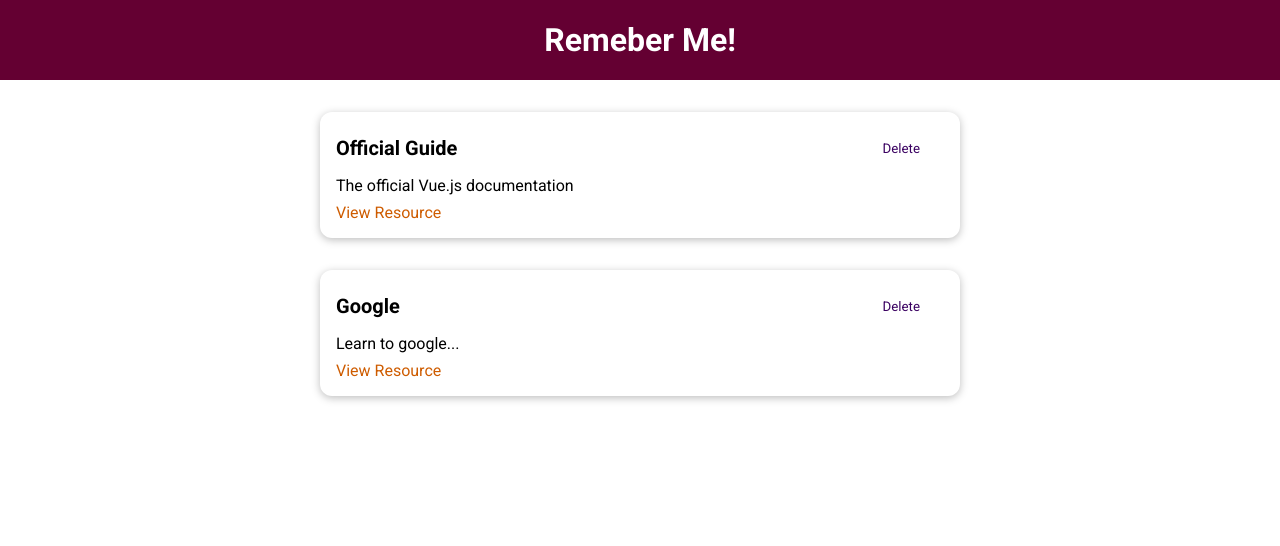
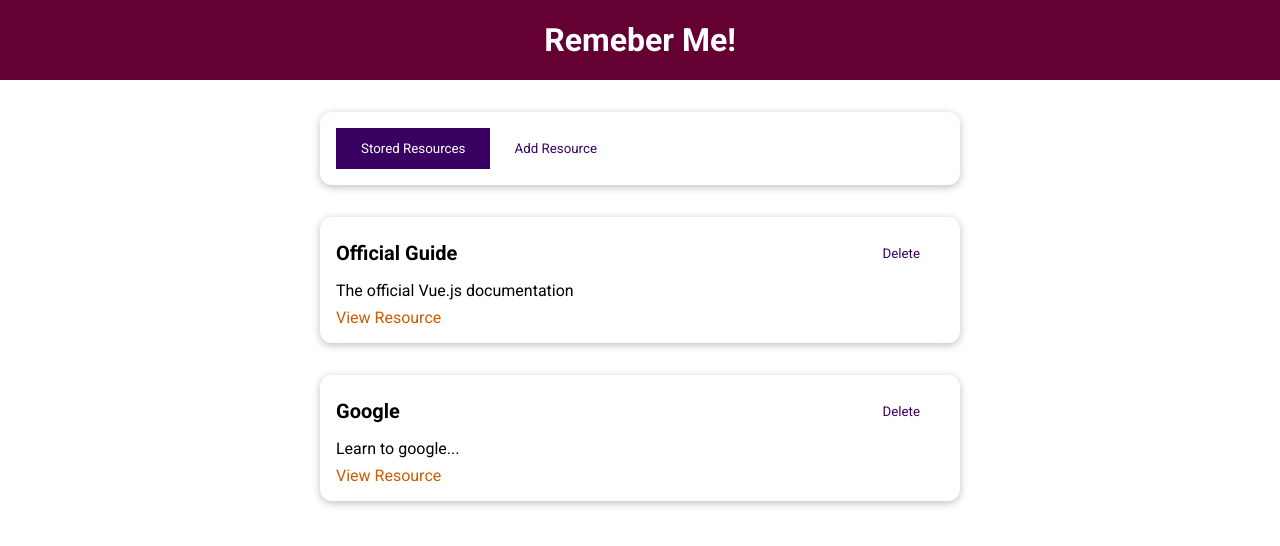
Before and after one commit to cigna2020/learning_resources_app_vue, a Vue app: page / in a window 1280 px wide. Shown: the top 546 px of the page. Built offline with nearby package versions, Linux system fonts and the light colour scheme.

Commit message:
Add a component with two buttons to change between a list and add a new item

```diff
--- a/src/App.vue
+++ b/src/App.vue
@@ -1,34 +1,16 @@
 <template>
   <TheHeader title="Remeber Me!"></TheHeader>
-  <StoredResources :resources="storedResources"></StoredResources>
+  <TheResource></TheResource>
 </template>
 
 <script>
-import StoredResources from './components/learning-resources/StoredResources';
 import TheHeader from './components/layouts/TheHeader';
+import TheResource from './components/learning-resources/TheResource';
 
 export default {
   components: {
-    StoredResources,
-    TheHeader
-  },
-  data() {
-    return {
-      storedResources: [
-        {
-          id: 'official-guide',
-          title: 'Official Guide',
-          description: 'The official Vue.js documentation',
-          link: 'https://vuejs.org'
-        },
-        {
-          id: 'google',
-          title: 'Google',
-          description: 'Learn to google...',
-          link: 'https://google.com'
-        }
-      ]
-    };
+    TheHeader,
+    TheResource
   }
 };
 </script>
--- /dev/null
+++ b/src/components/learning-resources/AddResource.vue
@@ -0,0 +1,3 @@
+<template>
+  <h2>Add Rosource</h2>
+</template>
--- a/src/components/learning-resources/StoredResources.vue
+++ b/src/components/learning-resources/StoredResources.vue
@@ -13,7 +13,7 @@
 <script>
 import LearningResource from './LearningResource';
 export default {
-  props: ['resources'],
+  inject: ['resources'],
   components: {
     LearningResource
   }
--- /dev/null
+++ b/src/components/learning-resources/TheResource.vue
@@ -0,0 +1,65 @@
+<template>
+  <BaseCard>
+    <BaseButton
+      @click="setSelectedTab('stored-resources')"
+      :mode="storedResButtonMode"
+      >Stored Resources
+    </BaseButton>
+    <BaseButton
+      @click="setSelectedTab('add-resource')"
+      :mode="addResButtonMode"
+    >
+      Add Resource
+    </BaseButton>
+  </BaseCard>
+  <component :is="selectedTab"></component>
+</template>
+
+<script>
+import StoredResources from './StoredResources';
+import AddResource from './AddResource';
+
+export default {
+  components: {
+    StoredResources,
+    AddResource
+  },
+  data() {
+    return {
+      selectedTab: 'stored-resources',
+      storedResources: [
+        {
+          id: 'official-guide',
+          title: 'Official Guide',
+          description: 'The official Vue.js documentation',
+          link: 'https://vuejs.org'
+        },
+        {
+          id: 'google',
+          title: 'Google',
+          description: 'Learn to google...',
+          link: 'https://google.com'
+        }
+      ]
+    };
+  },
+  provide() {
+    return {
+      resources: this.storedResources
+    };
+  },
+  computed: {
+    storedResButtonMode() {
+      return this.selectedTab === 'stored-resources' ? null : 'flat';
+    },
+    addResButtonMode() {
+      return this.selectedTab === 'add-resource' ? null : 'flat';
+    }
+  },
+  methods: {
+    setSelectedTab(tab) {
+      this.selectedTab = tab;
+    }
+  }
+};
+</script>
```
